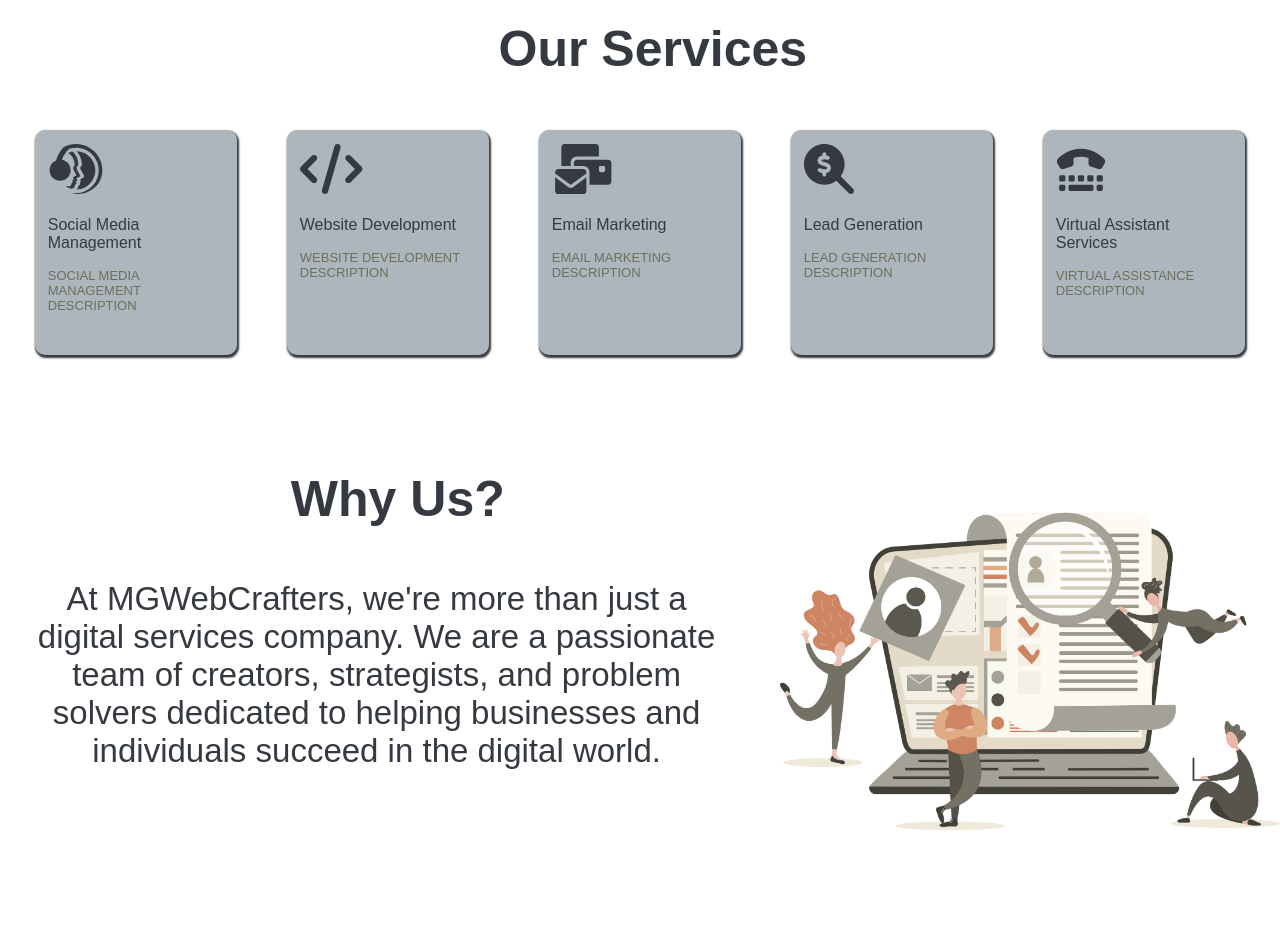
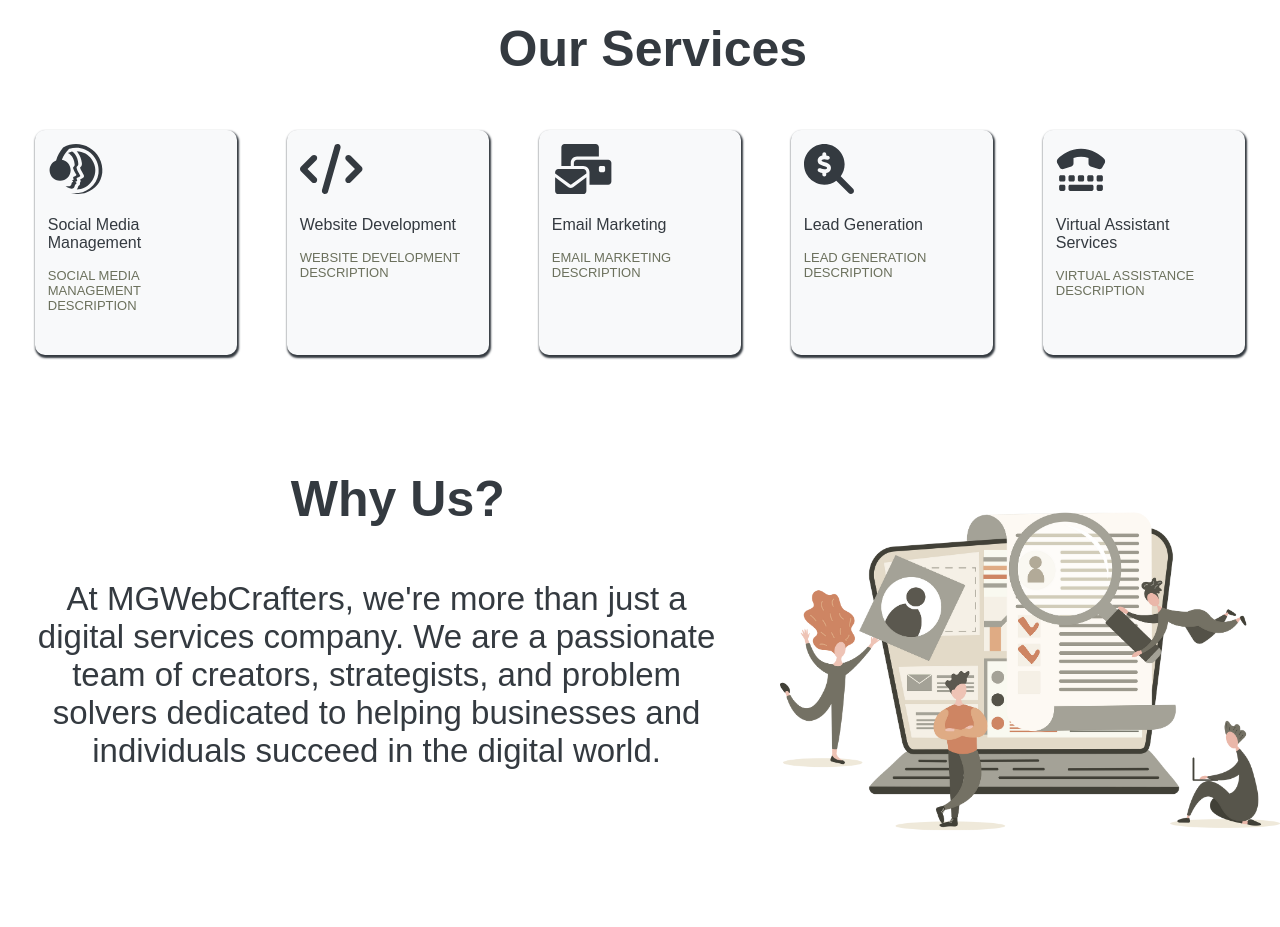
Before and after one commit to mikorecare/mg-web-crafters-landing-page, a React (Vite) app: page / in a window 1280 px wide. Shown: the part 820-1747 px from the top of the page. Built offline with nearby package versions, Linux system fonts and the light colour scheme; a web font is replaced by a local one.

Commit message:
FIX: color of tiles

```diff
--- a/src/styles/home-content.css
+++ b/src/styles/home-content.css
@@ -118,7 +118,7 @@
 
 .our-services li{
     cursor: pointer;
-    background-color: var(--brand-color-darkerwhite);
+    background-color: #f8f9fa;
     display: inline-block;
     list-style: none;
     margin-right: 2%;
```
